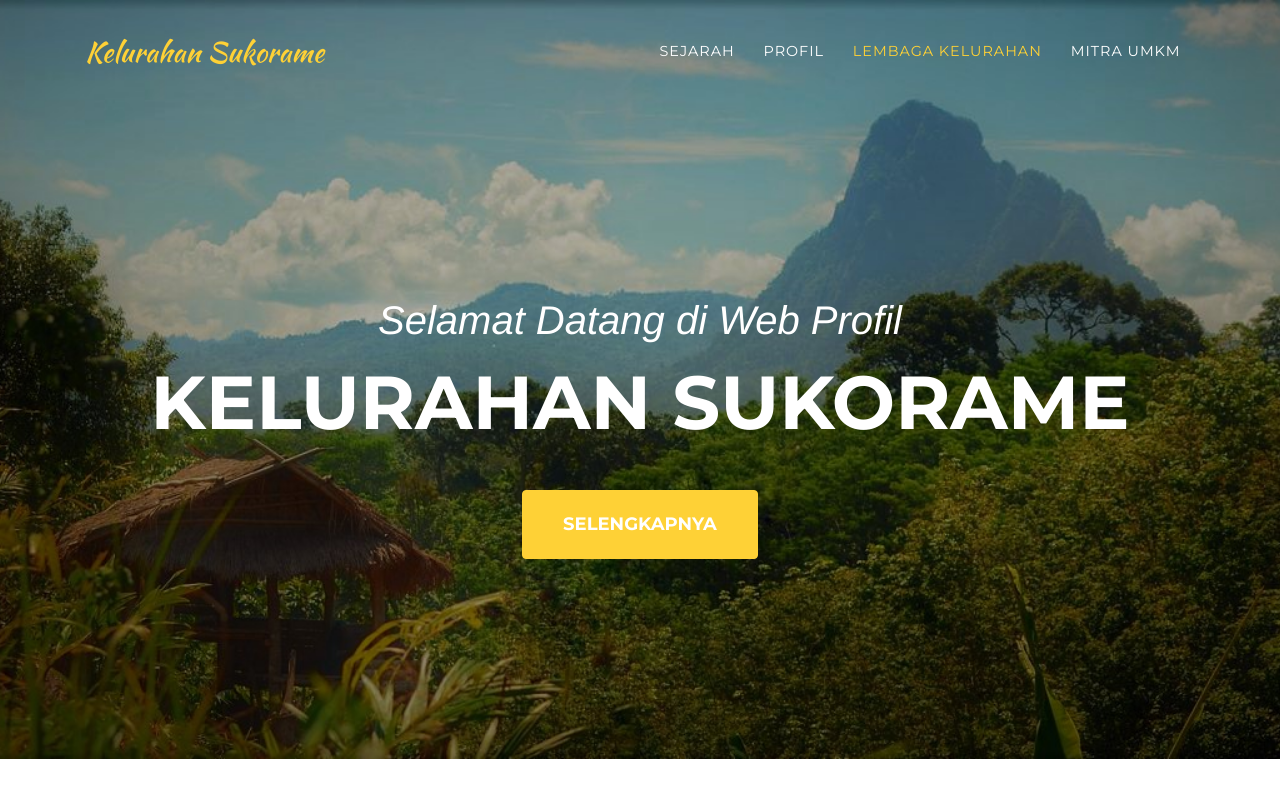
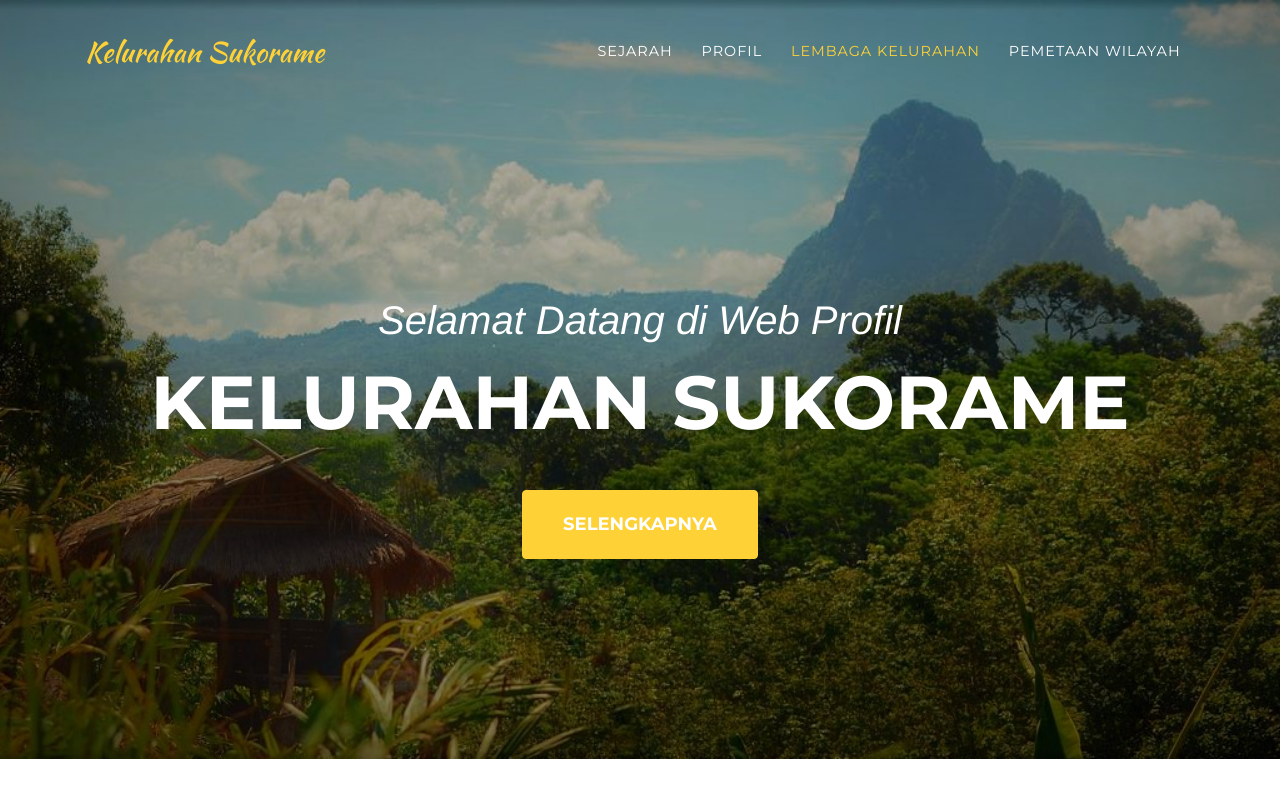
Before and after one commit to Kkntsukorame/umkm-rame, a plain HTML site: page index.html in a window 1280 px wide. Shown: the top 800 px of the page. Drawn offline with Linux system fonts and the light colour scheme; a web font is replaced by a local one.

Commit message:
finalsv2

```diff
--- a/index.html
+++ b/index.html
@@ -45,7 +45,7 @@
               <a class="nav-link js-scroll-trigger" href="#services">Lembaga Kelurahan</a>
             </li>
             <li class="nav-item">
-              <a class="nav-link js-scroll-trigger" href="mapping.html">Mitra UMKM</a>
+              <a class="nav-link js-scroll-trigger" href="mapping.html">Pemetaan Wilayah</a>
             </li>
           </ul>
         </div>
```
